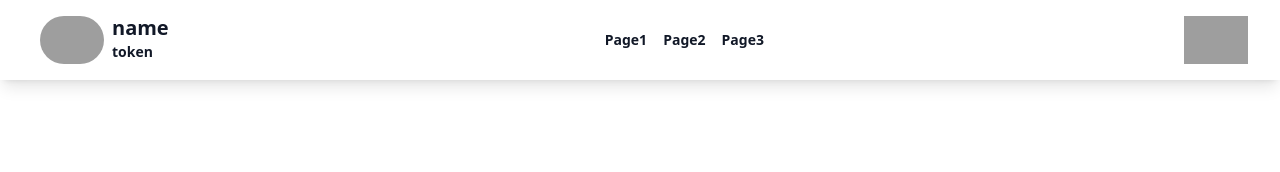
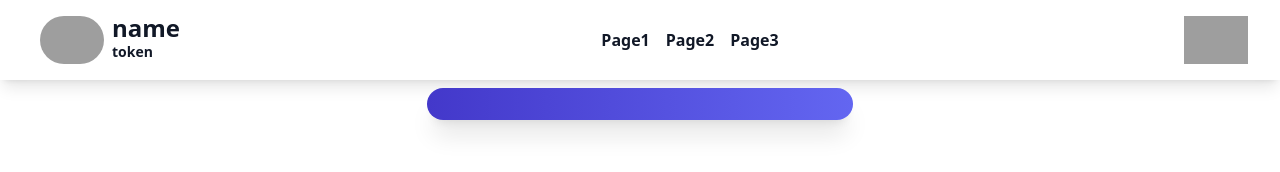
Before and after one commit to ConnecMent/platform, a website built with Vite: page frontend/homepage.html in a window 1280 px wide. Built offline with nearby package versions, Linux system fonts and the light colour scheme; grey boxes are pictures that could not be loaded.

Commit message:
create main and refactor font style

```diff
--- a/frontend/homepage.html
+++ b/frontend/homepage.html
@@ -18,7 +18,7 @@
           />
           <div class="flex flex-col">
             <span
-              class="text-xl font-bold leading-6 text-gray-900"
+              class="text-2xl font-bold leading-6 text-gray-900"
               id="header-name"
               >name</span
             >
@@ -31,20 +31,25 @@
         </div>
 
         <div class="flex">
-          <a href="#" class="ml-4 text-sm font-semibold leading-6 text-gray-900"
+          <a
+            href="#"
+            class="ml-4 text-base font-semibold leading-6 text-gray-900"
             >Page1</a
           >
-          <a href="#" class="ml-4 text-sm font-semibold leading-6 text-gray-900"
+          <a
+            href="#"
+            class="ml-4 text-base font-semibold leading-6 text-gray-900"
             >Page2</a
           >
-          <a href="#" class="ml-4 text-sm font-semibold leading-6 text-gray-900"
+          <a
+            href="#"
+            class="ml-4 text-base font-semibold leading-6 text-gray-900"
             >Page3</a
           >
         </div>
 
         <div class="flex">
-          <a href="https://github.com/ConnecMent/platform"
-          target="_blank"
+          <a href="https://github.com/ConnecMent/platform" target="_blank"
             ><img
               class="w-16"
               src="https://github.githubassets.com/assets/GitHub-Logo-ee398b662d42.png"
@@ -53,5 +58,11 @@
         </div>
       </nav>
     </header>
+
+    <main
+      class="mt-2 rounded-3xl shadow-xl bg-gradient-to-r from-indigo-700 to-indigo-500 mx-auto flex w-4/12 items-center justify-between py-4 px-8"
+    >
+      <MAIN></MAIN>
+    </main>
   </body>
 </html>
```
